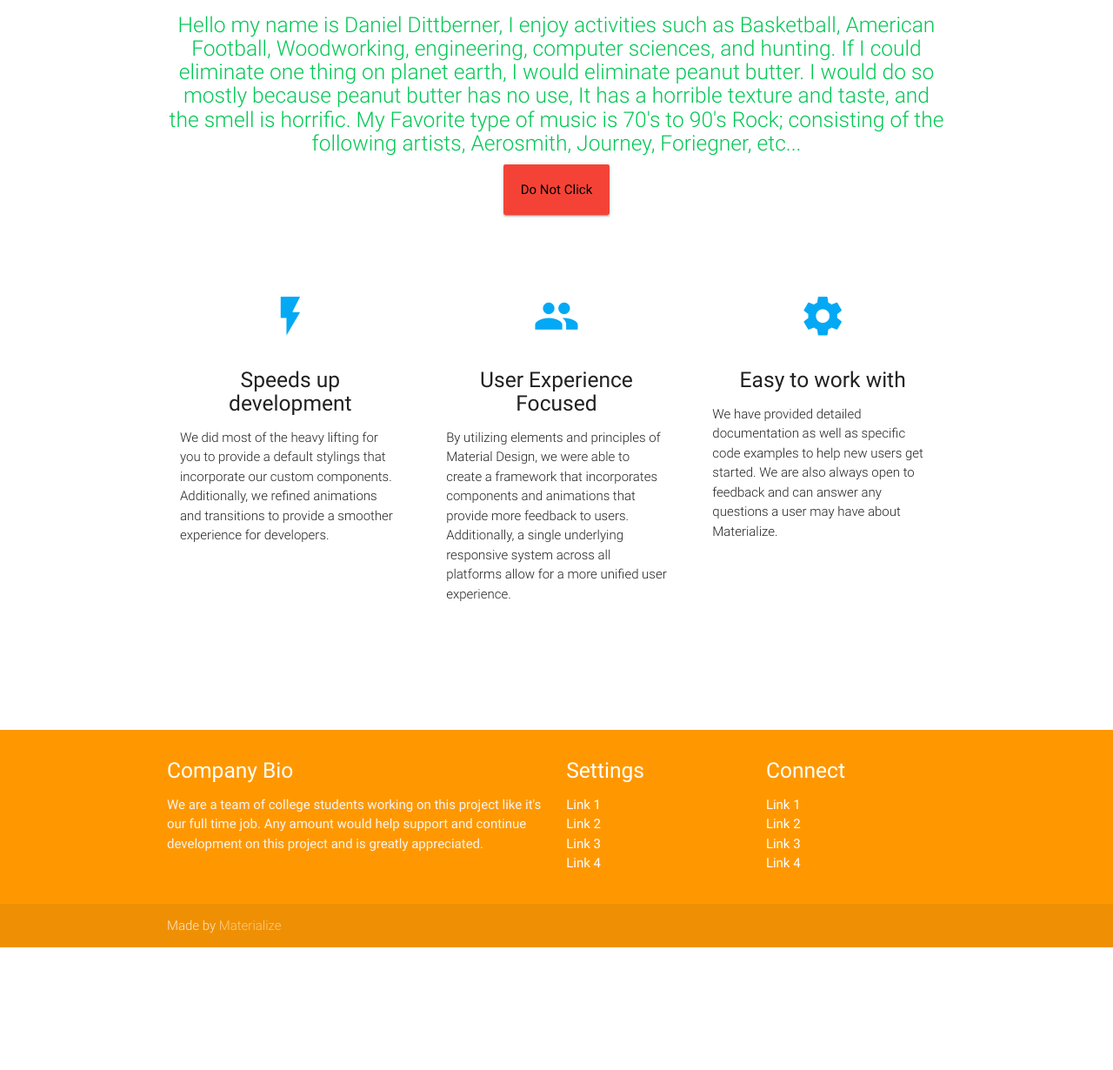
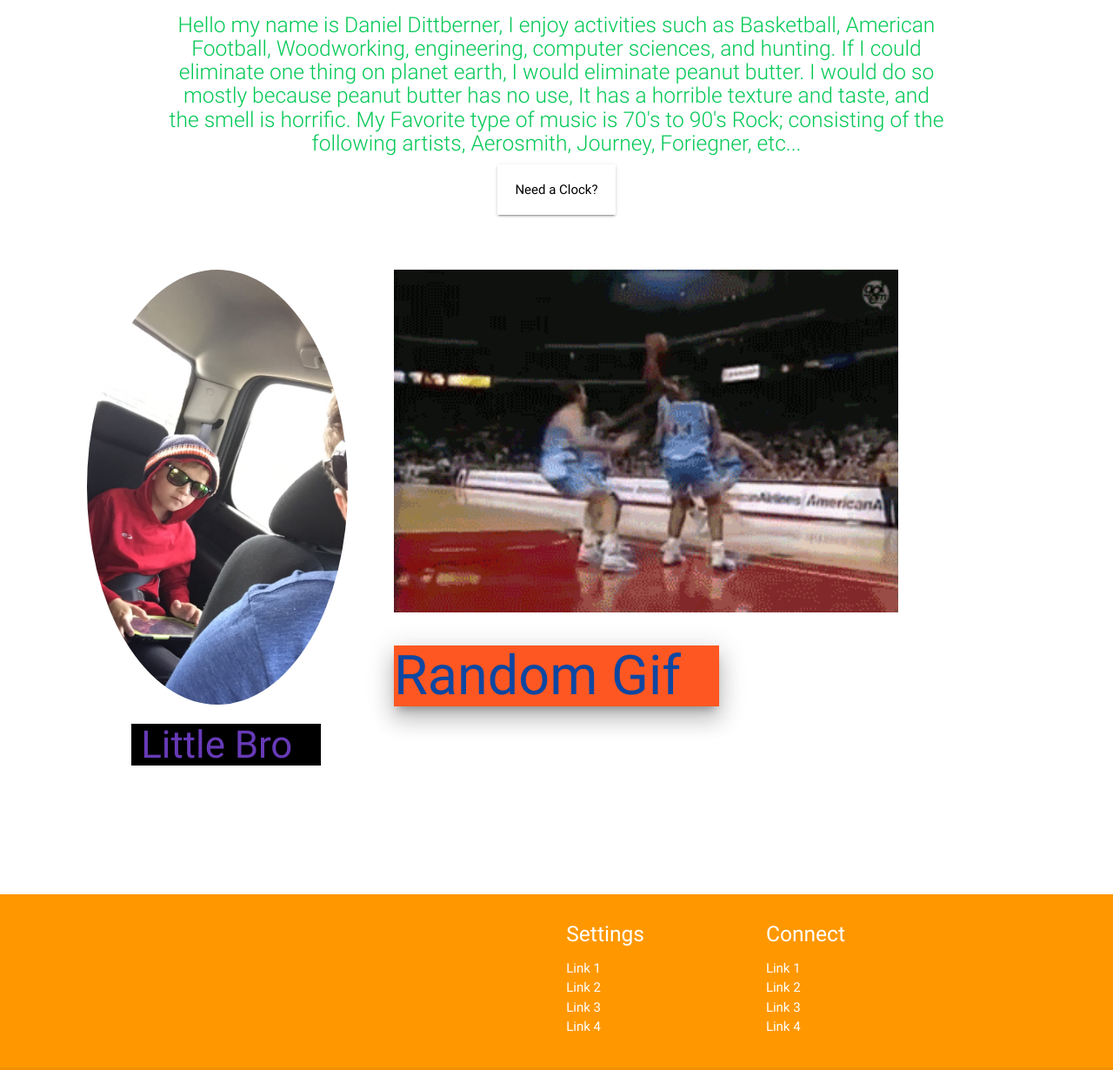
Before and after one commit to DanTheMan0000/koa-hello-world, a website with bundled scripts: page public/index.html in a window 1280 px wide. Shown: the part 247-1477 px from the top of the page at 87% size. Before the commit the page ends 1336 px from the top, so only its background shows below. Built offline with nearby package versions, Linux system fonts and the light colour scheme; what koa, koa-router, koa-serve-static would draw is missing.

Commit message:
continued customization using materialize.css format

```diff
--- a/index.js
+++ b/index.js
@@ -4,7 +4,6 @@ import serveStatic from 'koa-serve-static';
 
 
 
-const PORT = process.env.PORT || 8000;
 const app = new Koa();
 const router = Router();
 
@@ -27,4 +26,4 @@ app.use(router.allowedMethods());
 
 app.use(serveStatic('./public', {fallthrough: false}));
 
-app.listen(PORT, () => {console.log(`Server listening on http://127.0.0.1:${PORT}` );});
+app.listen(8000, () => {console.log('Server listening on http://127.0.0.1:8000' );});
--- a/public/index.html
+++ b/public/index.html
@@ -31,7 +31,7 @@
         <h5 class="header col s12 light"><span class="green-text text-accent-4">Hello my name is Daniel Dittberner, I enjoy activities such as Basketball, American Football, Woodworking, engineering, computer sciences, and hunting. If I could eliminate one thing on planet earth, I would eliminate peanut butter. I would do so mostly because peanut butter has no use, It has a horrible texture and taste, and the smell is horrific. My Favorite type of music is 70's to 90's Rock; consisting of the following artists, Aerosmith, Journey, Foriegner, etc...</h5>
       </div>
       <div class="row center">
-        <a href="http://materializecss.com/getting-started.html" id="download-button" <div class="card-panel hoverable black-text card-panel red">Do Not Click</div></a>
+        <a href="http://www.clocktab.com/" id="download-button" <div class="card-panel hoverable black-text waves-red">Need a Clock?</div></a>
       </div>
       <br><br>
 
@@ -39,35 +39,27 @@
   </div>
 
 
-  <div class="container">
+
     <div class="section">
 
       <!--   Icon Section   -->
       <div class="row">
-        <div class="col s12 m4">
+        <div class="col s6 m4">
           <div class="icon-block">
-            <h2 class="center light-blue-text"><i class="material-icons">flash_on</i></h2>
-            <h5 class="center">Speeds up development</h5>
+            <img class="circle right" src="dan_jaden.jpg" style="height:500px;width:300px">
+            <h3 class="col s7 push-s4 black deep-purple-text">Little Bro</h3>
 
-            <p class="light">We did most of the heavy lifting for you to provide a default stylings that incorporate our custom components. Additionally, we refined animations and transitions to provide a smoother experience for developers.</p>
           </div>
-        </div>
+          </div>
 
-        <div class="col s12 m4">
+
+
+        <div class="col s6 m4">
           <div class="icon-block">
-            <h2 class="center light-blue-text"><i class="material-icons">group</i></h2>
-            <h5 class="center">User Experience Focused</h5>
+            <img src="best_of_jordan.gif" style="height:500x;width:580px">
+            <h1 class=" z-depth-5 deep-orange blue-text text-darken-4">Random Gif</h1>
 
-            <p class="light">By utilizing elements and principles of Material Design, we were able to create a framework that incorporates components and animations that provide more feedback to users. Additionally, a single underlying responsive system across all platforms allow for a more unified user experience.</p>
-          </div>
-        </div>
 
-        <div class="col s12 m4">
-          <div class="icon-block">
-            <h2 class="center light-blue-text"><i class="material-icons">settings</i></h2>
-            <h5 class="center">Easy to work with</h5>
-
-            <p class="light">We have provided detailed documentation as well as specific code examples to help new users get started. We are also always open to feedback and can answer any questions a user may have about Materialize.</p>
           </div>
         </div>
       </div>
@@ -78,14 +70,14 @@
     <div class="section">
 
     </div>
-  </div>
+
 
   <footer class="page-footer orange">
     <div class="container">
       <div class="row">
         <div class="col l6 s12">
-          <h5 class="white-text">Company Bio</h5>
-          <p class="grey-text text-lighten-4">We are a team of college students working on this project like it's our full time job. Any amount would help support and continue development on this project and is greatly appreciated.</p>
+          <h5 class="white-text"></h5>
+          <p class="grey-text text-lighten-4"></p>
 
 
         </div>
@@ -111,7 +103,7 @@
     </div>
     <div class="footer-copyright">
       <div class="container">
-      Made by <a class="orange-text text-lighten-3" href="http://materializecss.com">Materialize</a>
+
       </div>
     </div>
   </footer>
```
